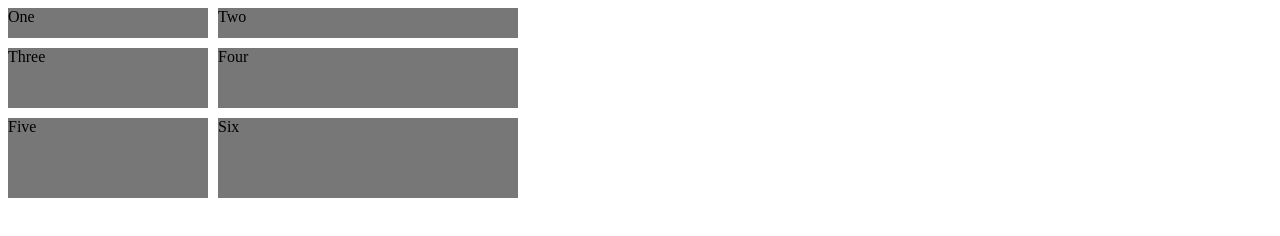
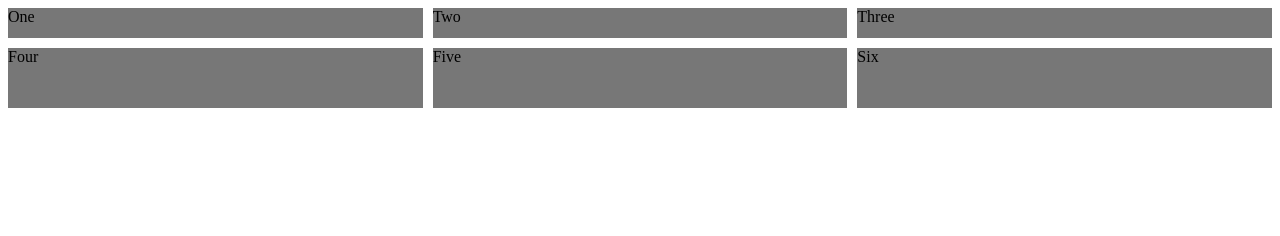
Before and after one commit to zohir96os/code213-exercices, a plain HTML site: page index.html in a window 1280 px wide. Drawn offline with Linux system fonts and the light colour scheme.

Commit message:
new branch

```diff
--- a/style.css
+++ b/style.css
@@ -1,6 +1,6 @@
 .container {
   display: grid;
-  grid-template-columns: 200px 300px;
+  grid-template-columns: repeat(3, 1fr);
   grid-template-rows: 30px 60px 80px;
   gap: 10px;
 }
```
